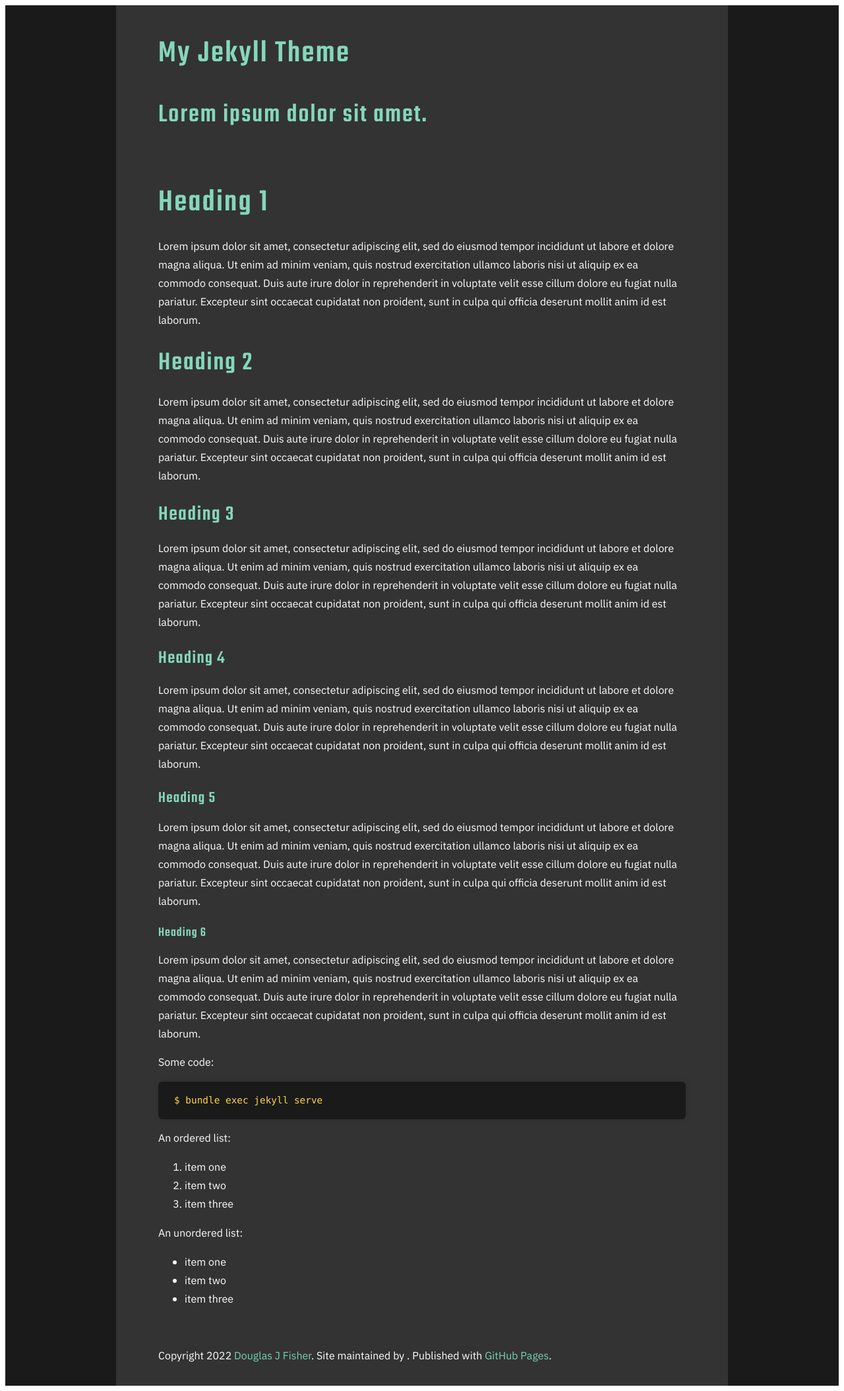
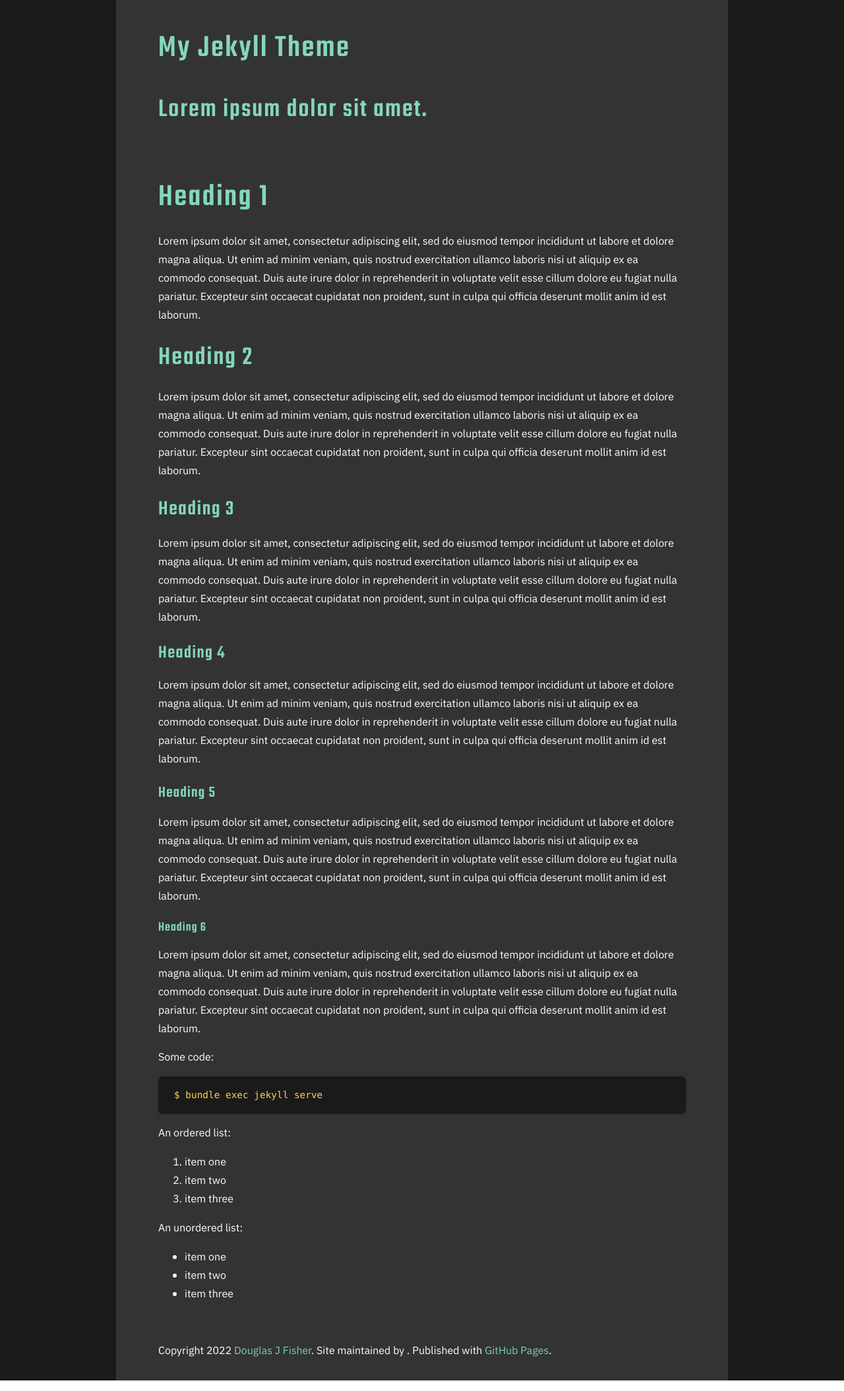
Before and after one commit to dfisher95350/jekyll-theme, a Jekyll site: the page built from index.md, in a window 1280 px wide. Shown: the whole page at 66% size. Built offline with Jekyll 4.4.1, drawn with Linux system fonts in a browser that asks for light colours.

Commit message:
#1 HTML body fix.

```diff
--- a/_sass/layout.scss
+++ b/_sass/layout.scss
@@ -1,4 +1,11 @@
 @import './color';
+
+html, body {
+  margin: 0;
+  padding: 0;
+  height: 100%;
+  width: 100%;
+}
 
 .outer {
   color: $standard-white;
```
